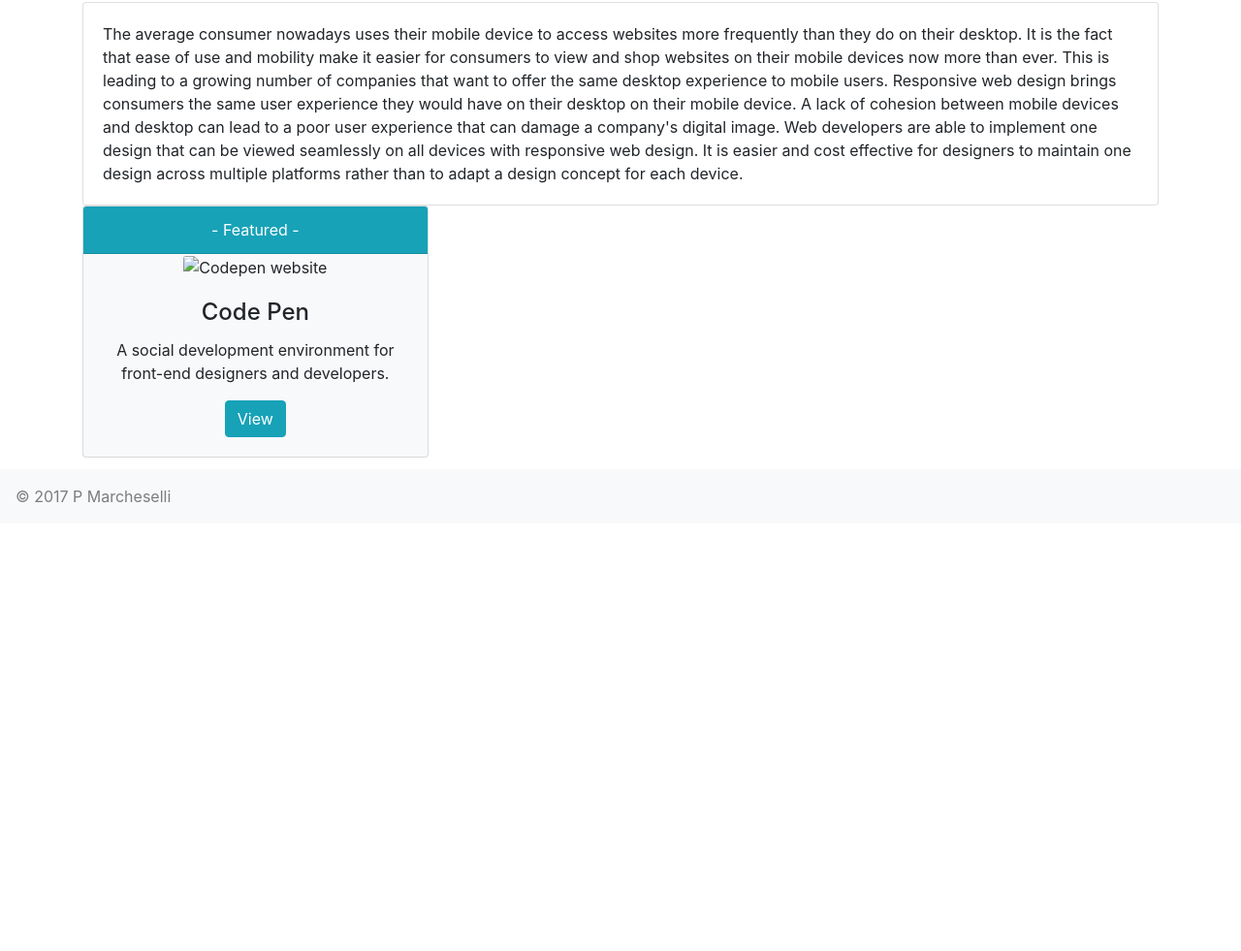
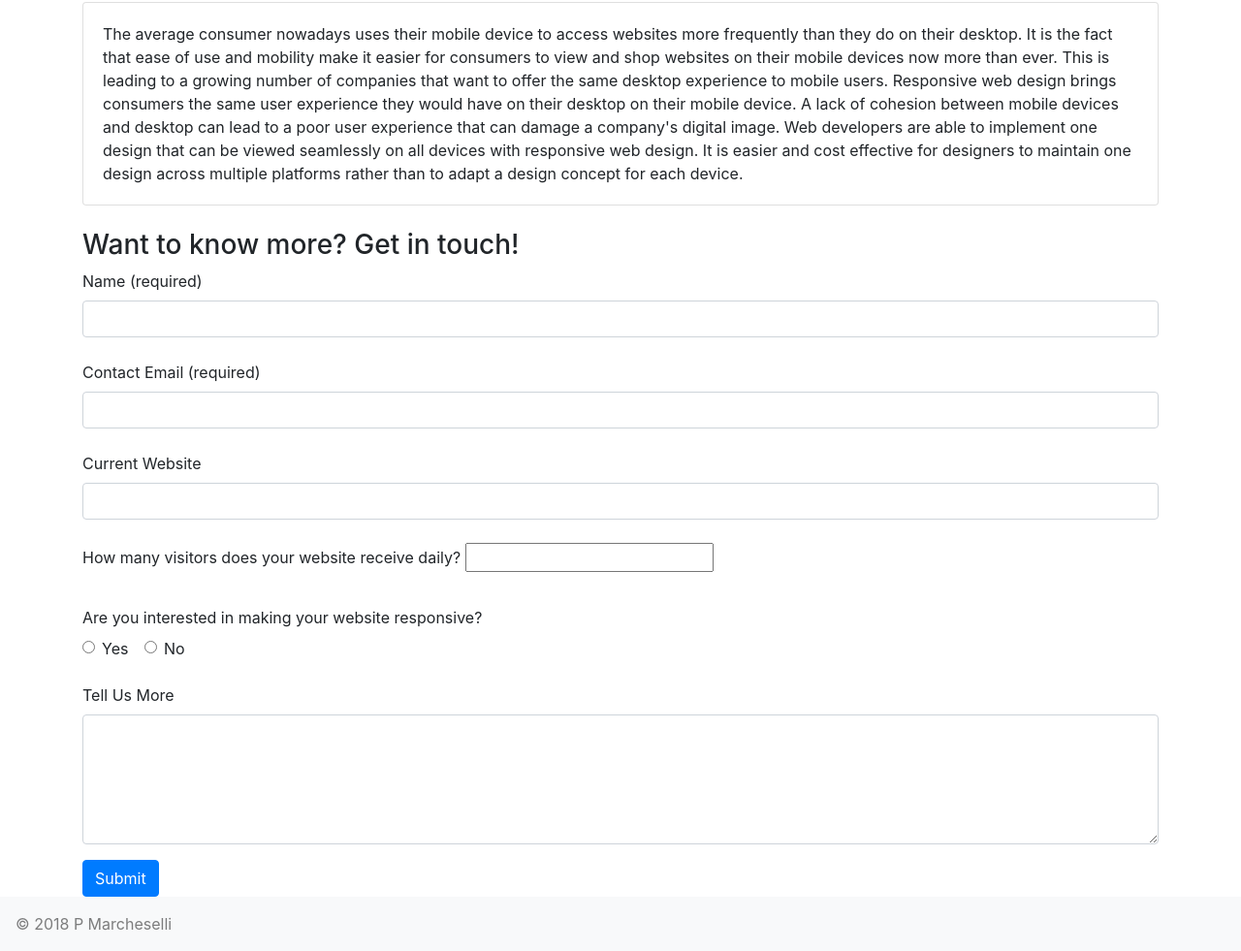
Before and after one commit to pmarcheselli/web-forms, a plain HTML site: page index.html in a window 1280 px wide. Shown: the part 298-1279 px from the top of the page at 97% size. Before the commit the page ends 838 px from the top, so only its background shows below. Drawn offline with nearby package versions, Linux system fonts and the light colour scheme.

Commit message:
finished form styling

```diff
--- a/index.html
+++ b/index.html
@@ -2,7 +2,7 @@
 <html lang="en">
 <head>
   <meta charset="UTF-8">
-  <title>Problems Responsive Web Design Solves</title>
+  <title>Responsive Web Design</title>
 
   <link rel="stylesheet" href="https://maxcdn.bootstrapcdn.com/bootstrap/4.0.0-beta.2/css/bootstrap.min.css" integrity="sha384-PsH8R72JQ3SOdhVi3uxftmaW6Vc51MKb0q5P2rRUpPvrszuE4W1povHYgTpBfshb" crossorigin="anonymous">
 </head>
@@ -14,48 +14,89 @@
   <header class="jumbotron jumbotron-fluid">
     <div class="container">
       <h1 class="display-3">Responsive Web Design</h1>
-      <p class="lead">Importance of Responsive Web Design and problems it solves.</p>
+      <p class="lead">Importance of Responsive Web Design, the problems it solves and why you need it.</p>
     </div>
   </header>
 
-  <!-- Card -->
+
+  <!-- Card with Info-->
   <article class="container">
     <div class="card">
       <div class="card-body">
        The average consumer nowadays uses their mobile device to access websites more frequently than they do on their desktop.  It is the fact that ease of use and mobility make it easier for consumers to view and shop websites on their mobile devices now more than ever. This is leading to a growing number of companies that want to offer the same desktop experience to mobile users. Responsive web design brings consumers the same user experience they would have on their desktop on their mobile device. A lack of cohesion between mobile devices and desktop can lead to a poor user experience that can damage a company's digital image. Web developers are able to implement one design that can be viewed seamlessly on all devices with responsive web design. It is easier and cost effective for designers to maintain one design across multiple platforms rather than to adapt a design concept for each device.
       </div>
     </div>
+    <br>
+
+
+  <!-- Form -->
+
+   <form method="GET">
+    <h3>Want to know more? Get in touch!</h3>
+
+    <div class="form group">
+      <label for="customer-name">Name (required)</label>
+      <input type="text" class="form-control" id="customer-name" required>
+    </div>
+    <br>
+
+    <div class="form group">
+      <label for="customer-email">Contact Email (required)</label>
+      <input type="email" class="form-control" id="customer-email" required>
+    </div>
+    <br>
+
+    <div class="form group">
+      <label for="customer-website">Current Website</label>
+      <input type="url" class="form-control" id="customer-website">
+    </div>
+    <br>
+
+    <div class="form group">
+      <label for="website-hits">How many visitors does your website receive daily?</label>
+      <input type="number" class="form control" id="website-hits">
+    </div>
+    <br>
+
+    <fieldset class="form-group">
+
+      <legend class="col-form-legend">
+        Are you interested in making your website responsive?
+      </legend>
+
+      <div class="form-check form-check-inline">
+        <label class="form-check-label">
+        <input class="form-check-input" type="radio" name="redesign-question">Yes
+        </label>
+      </div>
+
+      <div class="form-check form-check-inline">
+        <label class="form-check-label">
+        <input class="form-check-input" type="radio" name="redesign-question">No
+        </label>
+      </div>
+    </fieldset>
+
+
+    <div class="form-group">
+     <label for="additional-info">Tell Us More</label>
+     <textarea class="form-control" id="additional-info" rows="5"></textarea>
+    </div>
+
+    <button type="submit" class="btn btn-primary">Submit</button>
+    <br>
+
+   </form>
   </article>
 
-
-
-
-
-  <article class="container">
-      <div class="card-columns">
-
-        <div class="card bg-light text-center">
-          <div class="card-header bg-info text-white">
-          - Featured -
-          </div>
-          <img class="card-img-top" src="Images/Codepen-1.jpg" alt="Codepen website">
-          <div class="card-body">
-          <h4 class="card-title">Code Pen</h4>
-          <p class="card-text">A social development environment for front-end designers and developers.</p>
-          <a href="https://codepen.io/" class="btn btn-info">View</a>
-          </div>
-        </div>
-
-      </div>
-    </article>
-
-
- <!-- Copyright info -->
+<!-- Footer -->
   <footer class="navbar navbar-light bg-light">
     <span class="navbar-text">
-      &copy; 2017 P Marcheselli
+      &copy; 2018 P Marcheselli
     </span>
   </footer>
+
+<!-- Scripts -->
 
   <script src="https://code.jquery.com/jquery-3.2.1.slim.min.js" integrity="sha384-KJ3o2DKtIkvYIK3UENzmM7KCkRr/rE9/Qpg6aAZGJwFDMVNA/GpGFF93hXpG5KkN" crossorigin="anonymous"></script>
   <script src="https://cdnjs.cloudflare.com/ajax/libs/popper.js/1.12.3/umd/popper.min.js" integrity="sha384-vFJXuSJphROIrBnz7yo7oB41mKfc8JzQZiCq4NCceLEaO4IHwicKwpJf9c9IpFgh" crossorigin="anonymous"></script>
```
